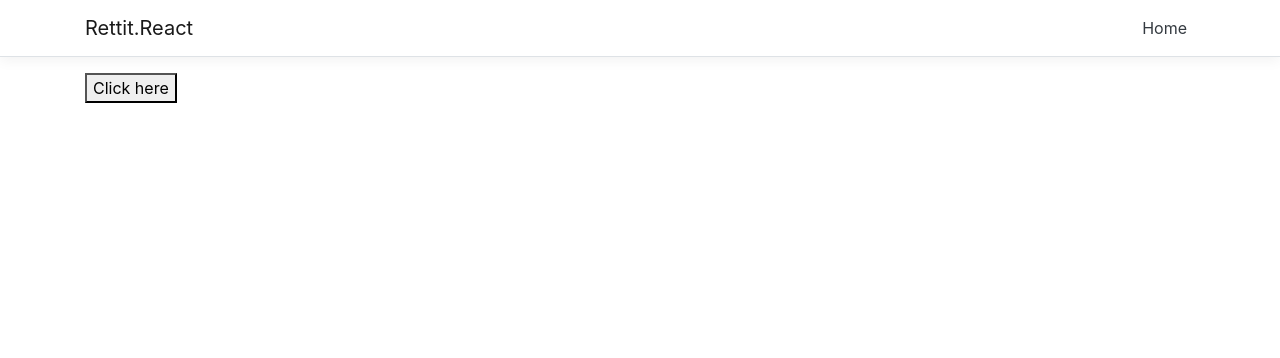
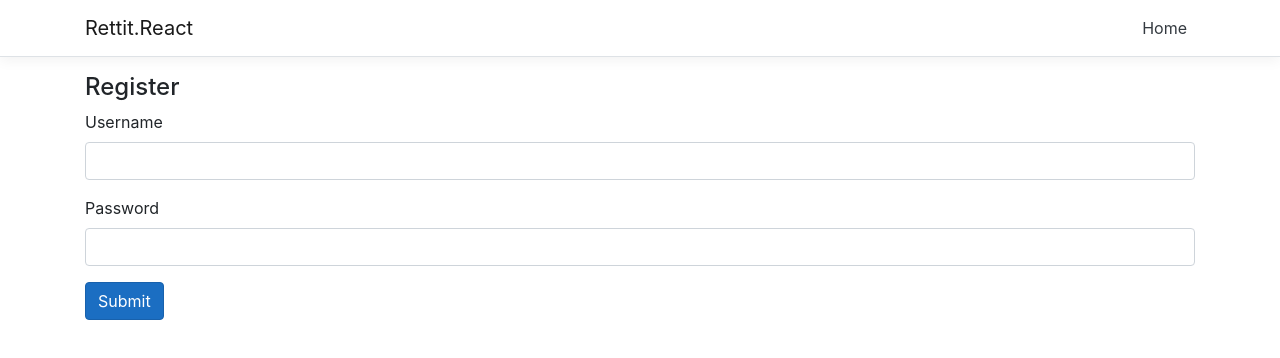
Before and after one commit to Matthijsvanspelde/Rettit.Frontend, a React (Create React App) app in the folder Rettit.React/ClientApp/: page / in a window 1280 px wide. Shown: the top 358 px of the page. Built offline with nearby package versions, Linux system fonts and the light colour scheme.

Commit message:
Add post request
De gebruiker kan nu een gebruikersnaam en wachtwoord sturen naar de API.

```diff
--- a/Rettit.React/ClientApp/src/components/Home.js
+++ b/Rettit.React/ClientApp/src/components/Home.js
@@ -1,31 +1,64 @@
 import React, { Component } from 'react';
+import axios from 'axios';
 
 export class Home extends Component {
-    static displayName = Home.name;
-    async postData(){
-        try {
-            let result = await fetch('https://localhost:44365/api/users', {
-                method: 'post',
-                mode: 'no-cors',
-                headers: {
-                    'accept': 'application/json',
-                    'content-type': 'application/json',
-                },
-                body: JSON.stringify({
-                    Username: 'Matthijs',
-                    Password: 'Abcd1234'
-                })
-            });
-            console.log('Result' + result)
-        } catch (e) {
-            console.log(e)
+	constructor(props) {
+		super(props)
+
+		this.state = {
+			Username: '',
+			Password: '',
 		}
 	}
 
-  render () {
+	changeHandler = e => {
+		this.setState({ [e.target.name]: e.target.value })
+	}
+
+	submitHandler = e => {
+		e.preventDefault()
+		console.log(this.state)
+		axios.post('https://localhost:44365/api/users', this.state, {
+			mode: 'cors',
+			headers: {
+				'Access-Control-Allow-Origin': '*',
+				'Content-Type': 'application/json',
+			}
+		}).then(res => {
+			console.log(res);
+		}).catch(err => {
+			console.log(err.response);
+		});
+	}
+
+    render() {
+		const { Username, Password} = this.state
 		return (
 			<div>
-            <button onClick={ this.postData }>Click here</button>
+				<h4>Register</h4>
+				<form onSubmit={this.submitHandler}>
+					<div className="form-group">
+						<label>Username</label>
+						<input
+							className="form-control"
+							type="text"
+							name="Username"
+							value={Username}
+							onChange={this.changeHandler}
+						/>
+					</div>
+					<div className="form-group">
+						<label>Password</label>
+						<input
+							className="form-control"
+							type="password"
+							name="Password"
+							value={Password}
+							onChange={this.changeHandler}
+						/>
+					</div>
+					<button type="submit" className="btn btn-primary">Submit</button>
+				</form>
 			</div>
         );
   }
```
Also changed, not shown: 1 other file (tests, documents, lock files or other folders). Lines whose indentation alone changed are shown as unchanged.
